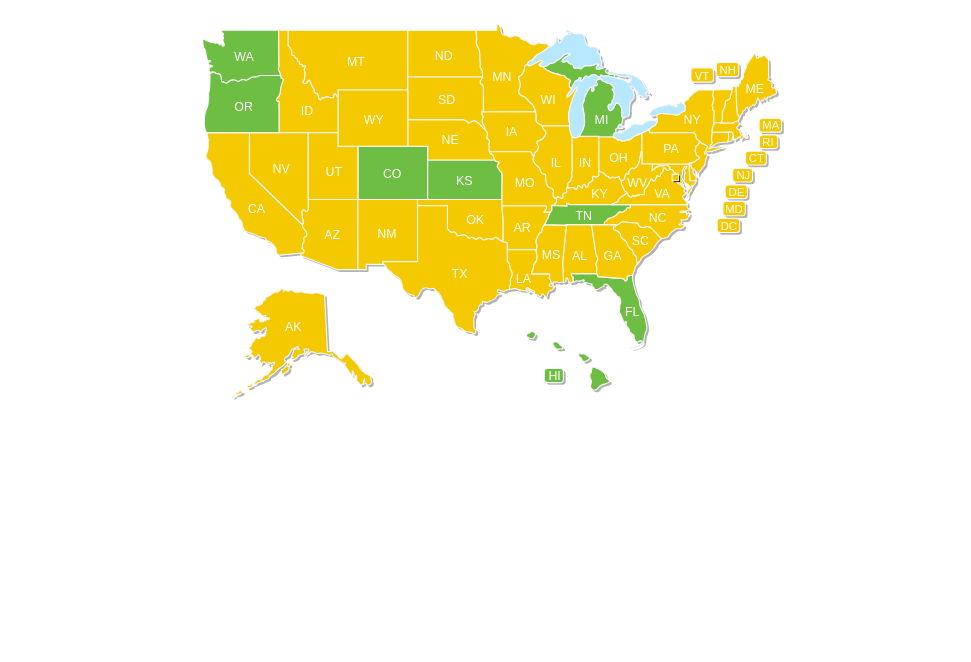
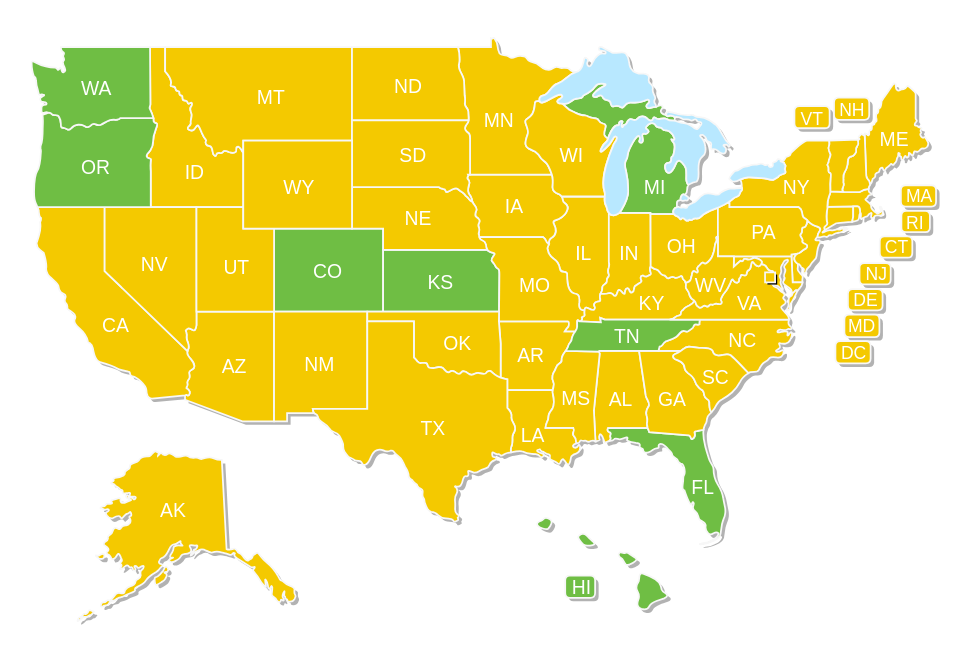
Before and after one commit to thriveree/thriveree.github.io, a plain HTML site: page index.html in a window 1280 px wide. Shown: the whole page, without its empty margins (133-1104 px from the left). Drawn offline with Linux system fonts and the light colour scheme.

Commit message:
Update map-style.css

```diff
--- a/map-style.css
+++ b/map-style.css
@@ -3,7 +3,7 @@ form {display:block; margin:0; padding:0;} body, h1, h2, h3, h4, h5, h6, hr, p,
 a:hover{text-decoration: none;}
 #mapwrapper
 {
-	max-width:50%;
+	max-width:1000px;
 	margin:0 auto;
 	padding:0px 0;
 	background-color:#ffffff;
```
